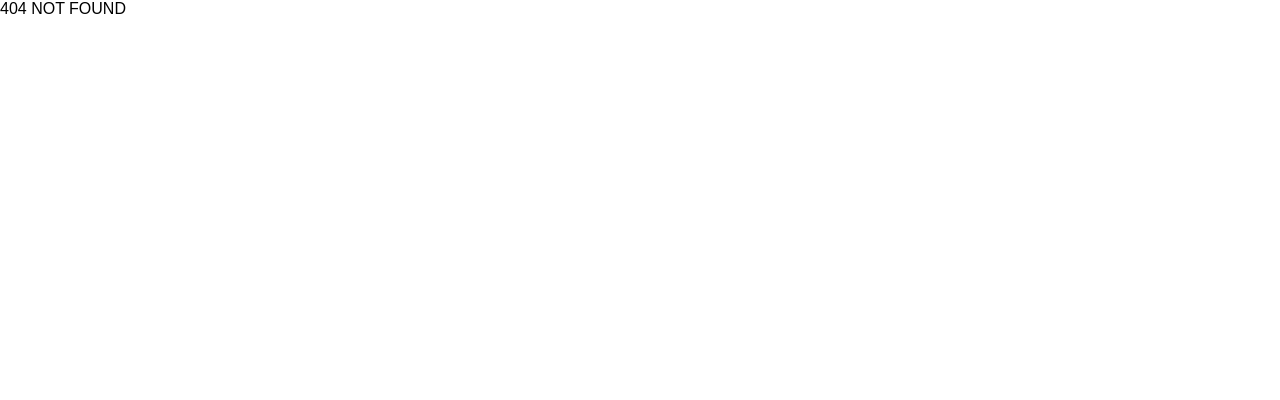
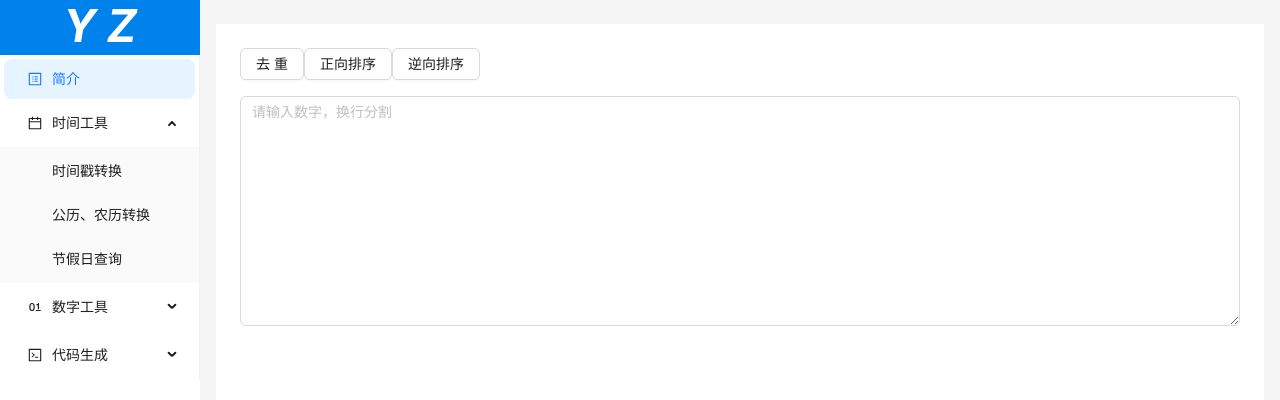
Before and after one commit to ychp/open-tool, a Vue app: page /number-tool in a window 1280 px wide. Before the commit this address had no page. Shown: the top 400 px of the page. Built offline with nearby package versions, Linux system fonts and the light colour scheme.

Commit message:
增加数据处理工具

```diff
--- /dev/null
+++ b/src/components/number/NumberTool/NumberTool.vue
@@ -0,0 +1,80 @@
+<template>
+  <div class="app-container">
+    <div :style="{ marginBottom: '16px' }">
+      <a-button @click="remvoDuplicate">去重</a-button>
+      <a-button @click="sortAsc">正向排序</a-button>
+      <a-button @click="sortDesc">逆向排序</a-button>
+    </div>
+    <a-flex class="input-section">
+      <a-textarea
+        v-model:value="numberData.numberText"
+        placeholder="请输入数字，换行分割"
+        :rows="10"
+      />
+    </a-flex>
+  </div>
+</template>
+
+<script lang="ts" setup>
+import { onMounted, reactive } from 'vue'
+
+interface NumberData {
+  numberText: string
+}
+
+const numberData = reactive<NumberData>({
+  numberText: ''
+})
+
+onMounted(() => {})
+
+const remvoDuplicate = async function () {
+  const numberArray = parseText2Number(numberData.numberText)
+  const uniqueArray = [...new Set(numberArray)]
+  numberData.numberText = parseNumber2Text(uniqueArray)
+}
+
+const sortAsc = async function () {
+  const numberArray = parseText2Number(numberData.numberText)
+  numberArray.sort((a, b) => a - b)
+  numberData.numberText = parseNumber2Text(numberArray)
+}
+
+const sortDesc = async function () {
+  const numberArray = parseText2Number(numberData.numberText)
+  numberArray.sort((a, b) => b - a)
+  numberData.numberText = parseNumber2Text(numberArray)
+}
+
+function parseText2Number(text: string) {
+  const lines = text.split('\n')
+  return lines
+    .map((line) => {
+      const trimmedLine = line.trim()
+      return trimmedLine ? Number(trimmedLine) : null
+    })
+    .filter((num) => num !== null)
+}
+
+function parseNumber2Text(numberArray: Array<Number>) {
+  let text = ''
+  for (let item in numberArray) {
+    text += numberArray[item] + '\n'
+  }
+  return text
+}
+</script>
+
+<style scoped>
+.app-container {
+  flex-direction: column;
+  align-items: center;
+  min-height: 100vh; /* 确保容器至少占据整个视口高度 */
+}
+
+.input-section {
+  flex-direction: column;
+  width: 100%;
+  margin-top: 10px;
+}
+</style>
--- a/src/router/index.ts
+++ b/src/router/index.ts
@@ -15,6 +15,11 @@ const routers = [
     path: '/timestamp-convert',
     name: 'TimestampConversion',
     component: () => import('@/components/calander/TimestampConversion/TimestampConversion.vue')
+  },
+  {
+    path: '/number-tool',
+    name: 'NumberTool',
+    component: () => import('@/components/number/NumberTool/NumberTool.vue')
   },
   {
     path: '/mahjong-score',
--- a/src/views/Main.vue
+++ b/src/views/Main.vue
@@ -24,7 +24,12 @@
 <script lang="ts" setup>
 import { ref, reactive, h } from 'vue'
 import { useRouter } from 'vue-router'
-import { ProfileOutlined, CodeOutlined, CalendarOutlined } from '@ant-design/icons-vue'
+import {
+  ProfileOutlined,
+  CodeOutlined,
+  CalendarOutlined,
+  FieldBinaryOutlined
+} from '@ant-design/icons-vue'
 const router = useRouter()
 const state = reactive({
   selectedKeys: ['Homepage'],
@@ -74,6 +79,18 @@ const items = ref([
         key: 'HolidayLookup',
         label: '节假日查询',
         to: '/holiday-lookup'
+      }
+    ]
+  },
+  {
+    key: 'Number',
+    icon: () => h(FieldBinaryOutlined),
+    label: '数字工具',
+    children: [
+      {
+        key: 'NumberTool',
+        label: '数字工具',
+        to: '/number-tool'
       }
     ]
   },
```
